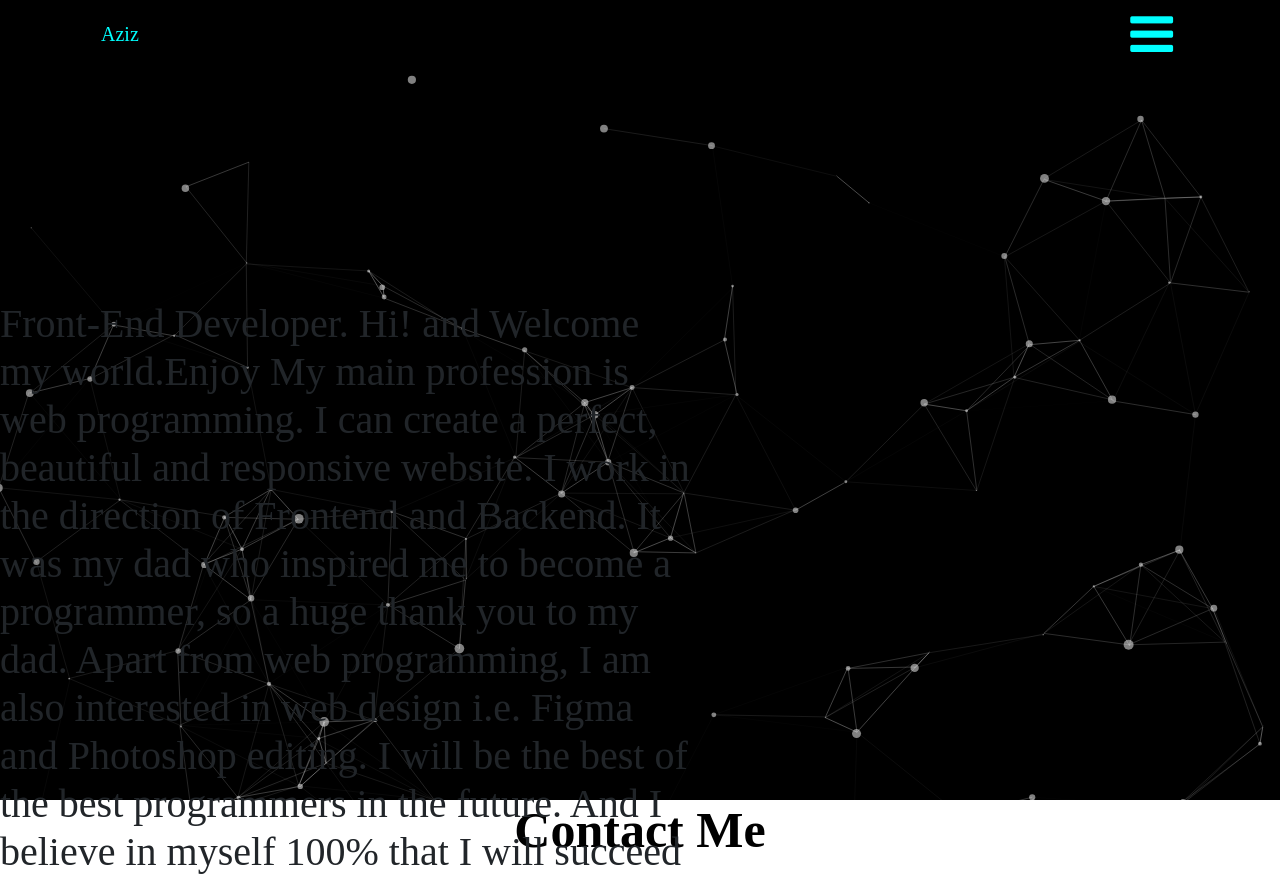
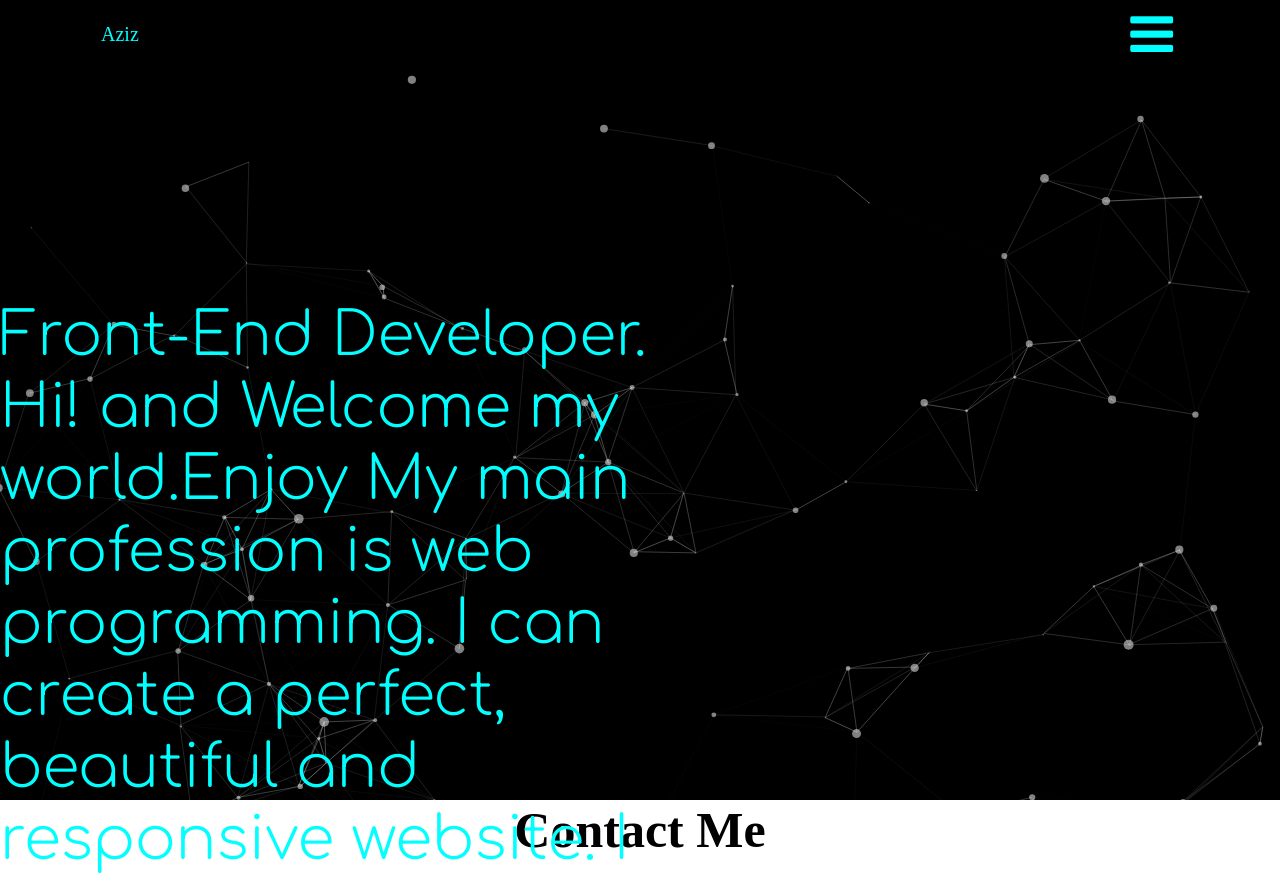
Before and after one commit to tojiev11/tojiev11.github.io, a plain HTML site: page index.html in a window 1280 px wide. Shown: the top 874 px of the page. Drawn offline with Linux system fonts and the light colour scheme; a web font is replaced by a local one.

Commit message:
Update style.css
7

```diff
--- a/style.css
+++ b/style.css
@@ -74,7 +74,7 @@ header .home .text{
   position: absolute;
   top: 300px;
 }
-header .home .text h3{
+header .home .text h1{
     color: aqua;
     font-size: 60px;
     font-family: 'Raleway',
```
